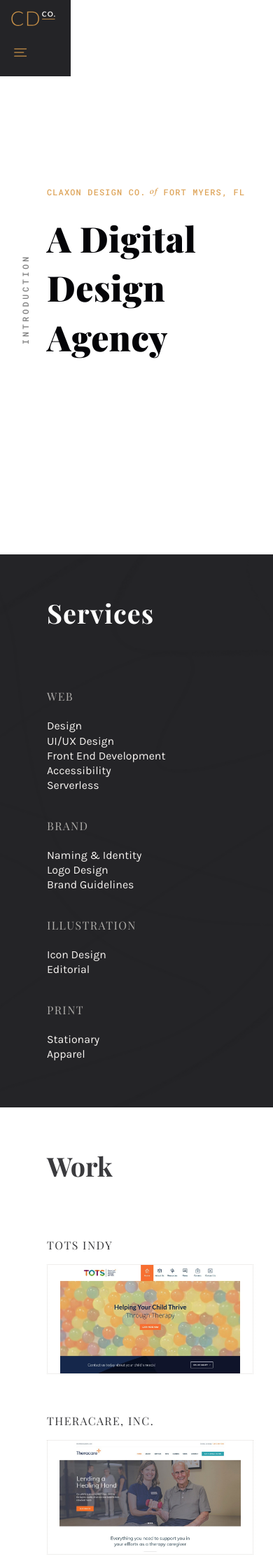
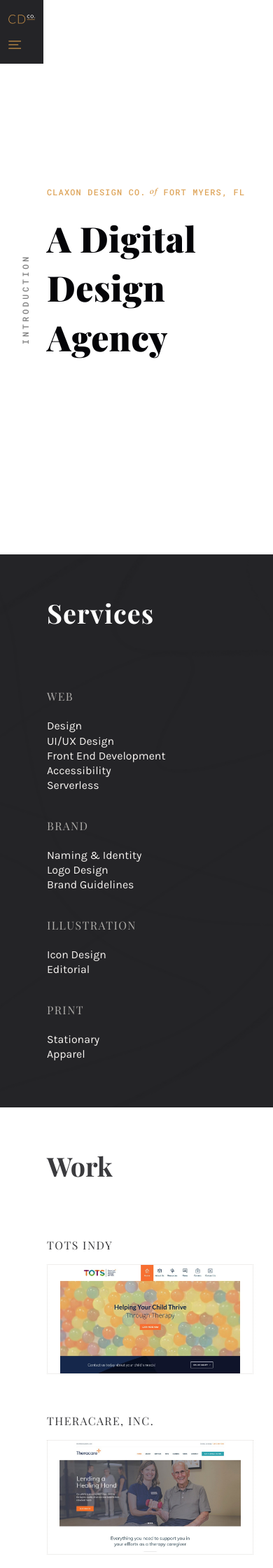
Before and after one commit to claxondesignco/claxondesignco.github.io, a Jekyll site: the page built from index.html, in a window 390 px wide. Shown: the top 2240 px of the page at 70% size. Built offline with Jekyll 4.4.1, drawn with Linux system fonts in a browser that asks for light colours; nearby versions of some CDN libraries; comment, search, counter and statistics services are not loaded.

Commit message:
Restyled mobile menu to fill margin on left.

```diff
--- a/_sass/_base.sass
+++ b/_sass/_base.sass
@@ -29,15 +29,6 @@
 @media (min-width: 727px)
   body
     padding-bottom: 0!important
-
-header[role="banner"]
-  position: fixed
-  z-index: 9
-  top: 0
-  left: 0
-  transition: box-shadow 350ms ease-in-out
-  background: $black-s1
-  opacity: 0.87
 
 main > p
   margin-left: 2.2rem
--- a/_sass/_navigation.sass
+++ b/_sass/_navigation.sass
@@ -1,8 +1,53 @@
+header[role="banner"]
+  position: fixed
+  z-index: 9
+  top: 0
+  left: 0
+  transition: box-shadow 350ms ease-in-out
+  background: $black-s1
+  opacity: 0.87
+
+.logo-small
+  height: .8rem
+  margin-bottom: ms(-10)
+  width: auto
+
+  path
+    transition: fill 400ms ease
+
+  .cd
+    fill: $gold
+    transition: fill 400ms ease
+
+  .co
+    fill: $white
+
+  &:hover
+    .cd
+      fill: $white-s1
+
+.logo-link
+  border-bottom: none
+  padding: 1rem ms(-1) 0 ms(-1)
+  display: block
+
+@media (min-width: 727px)
+
+  .logo-small
+    height: ms(1)
+    margin-bottom: calc((#{$ms1} - #{$ms0}) / 2)
+    width: auto
+
+  .logo-link
+    border-bottom: none
+    padding: 1rem 1.4rem .4rem 1rem
+    display: block
+
 nav[role="navigation"]
   width: auto
   font-size: ms(0)
   line-height: ms(2)
-  padding: 0rem 1rem .4rem 1.25rem
+  padding: 0rem ms(-1) .4rem ms(-1)
 
   ul
     list-style: none
@@ -28,6 +73,10 @@
         &:hover
           color: $white-t1
 
+@media (min-width: 727px)
+  nav[role="navigation"]
+    padding: 0rem 1rem .4rem 1.25rem
+
 button#toggle
   background: none
   border: 0
@@ -39,7 +88,7 @@
   font-family: $sans
   font-size: inherit
   text-transform: uppercase
-  margin: 0 0 ms(-3)
+  margin: 0
   padding: 0
   line-height: ms(-1)
   transition: all 250ms ease
@@ -65,6 +114,10 @@
       path
         fill: var(--white)
 
+@media (min-width: 727px)
+  button#toggle
+    margin: 0 0 ms(-3)
+
 #toggle[aria-expanded=true]
   & .menu-icon
     path:nth-of-type(1)
--- a/css/main.scss
+++ b/css/main.scss
@@ -4,39 +4,6 @@
 @import "variables";
 @import "base";
 @import "navigation";
-
-.logo-small {
-  height: ms(1);
-  margin-bottom: calc((#{$ms1} - #{$ms0}) / 2);
-  width: auto;
-
-  path {
-    transition: fill 400ms ease;
-  }
-
-  .cd {
-    fill: $gold;
-    transition: fill 400ms ease;
-  }
-
-  .co {
-    fill: $white;
-  }
-
-  &:hover {
-    .cd {
-      fill: $white-s1;
-    }
-
-  }
-
-}
-
-.logo-link {
-  border-bottom: none;
-  padding: 1rem 1.4rem .4rem 1rem;
-  display: block;
-}
 
 #color-scheme + ul {
 	list-style: none;
```
